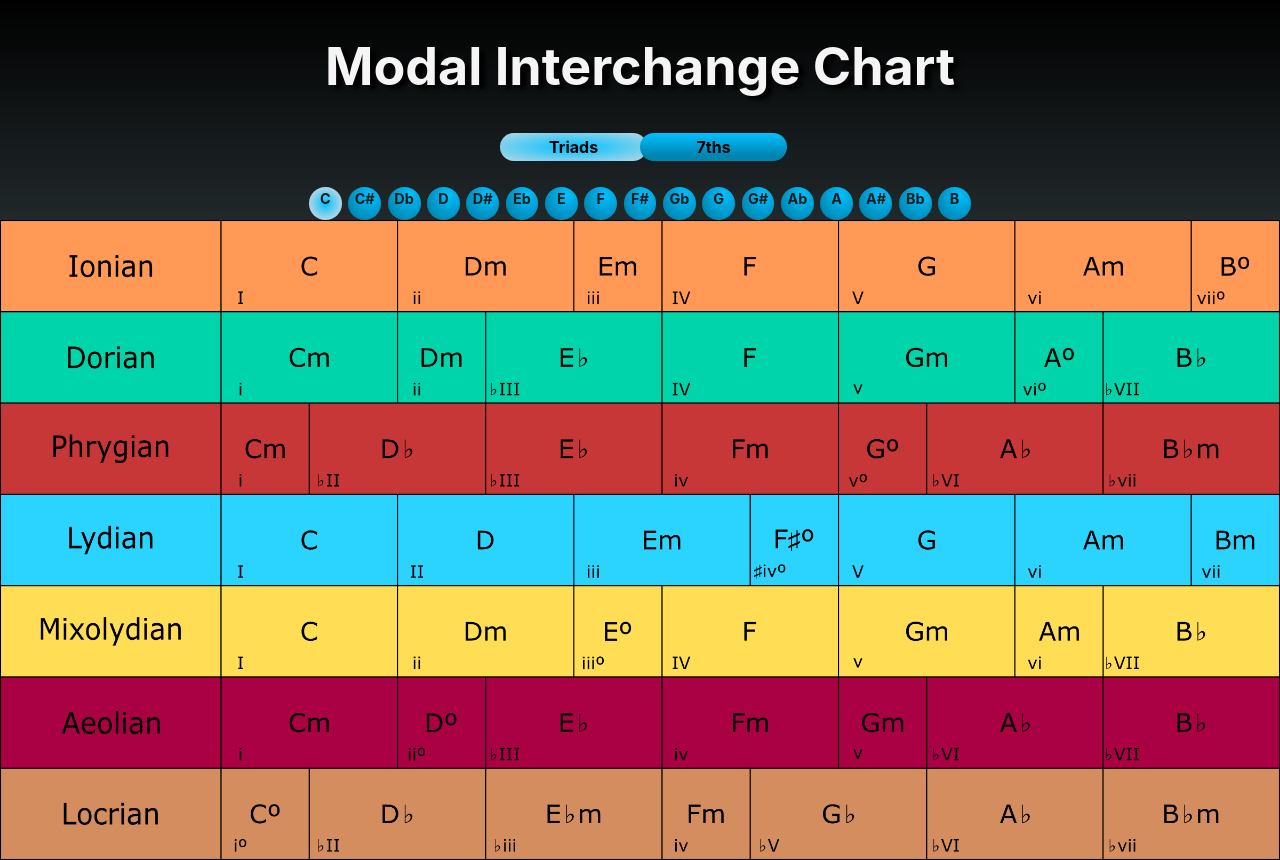
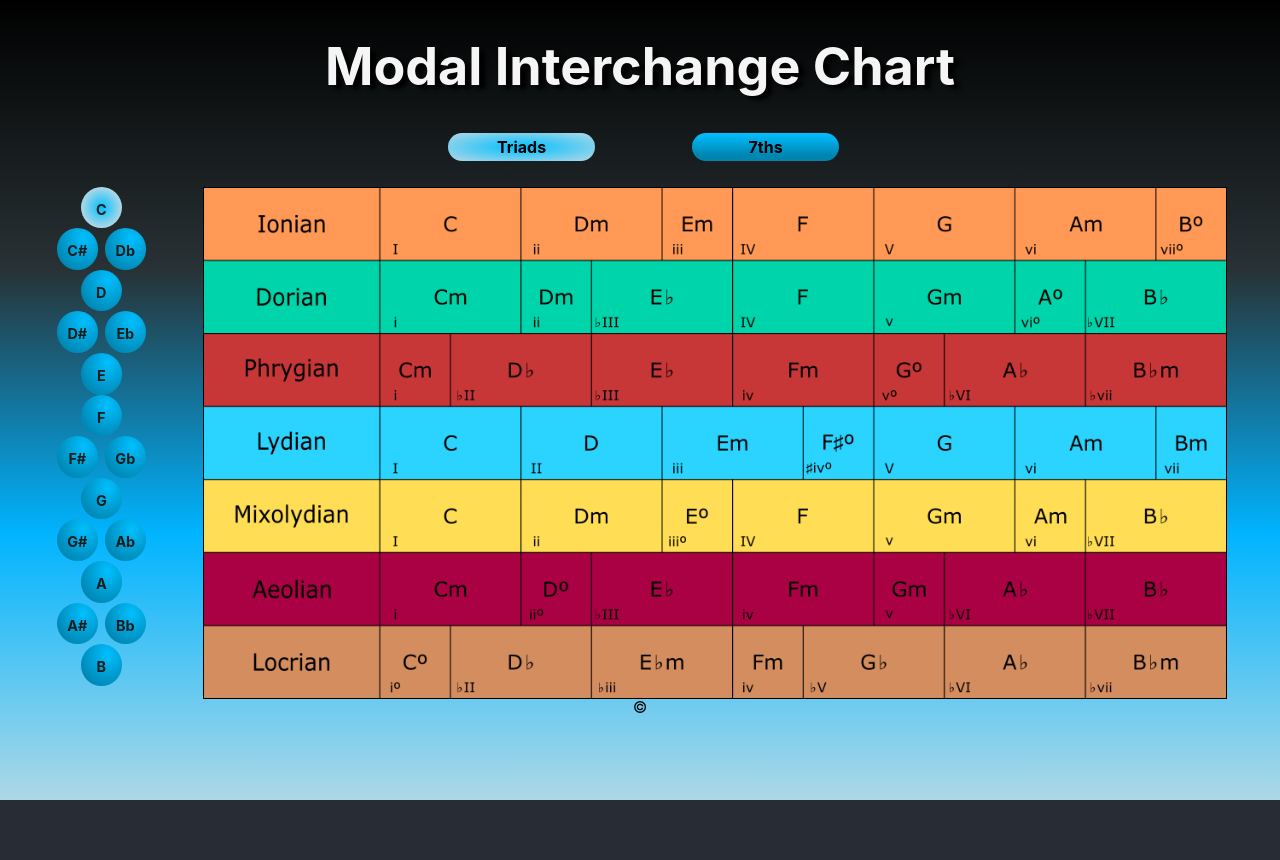
Before and after one commit to Tycholiz/modal-interchange-chart, a React (Create React App) app: page / in a window 1280 px wide. After the commit the page ends 800 px from the top, so only its background shows below. Built offline with nearby package versions, Linux system fonts and the light colour scheme.

Commit message:
text centered within key containers

```diff
--- a/src/styles/App.css
+++ b/src/styles/App.css
@@ -24,6 +24,13 @@ body {
   width: 100%;
   padding-top: 3vh;
 }
+@media (min-width: 950px) {
+  .mainContent {
+    flex-direction: row;
+    justify-content: space-evenly;
+  }
+}
+
 .selection {
   cursor: pointer;
   font-weight: bold;
--- a/src/styles/Chart.css
+++ b/src/styles/Chart.css
@@ -6,6 +6,12 @@
 	background-color: pink;
 	align-self: flex-start;
 }
+@media (min-width: 950px) {
+	.chartWrapper {
+		width: 80vw;
+	}
+}
+
 
 .overlayImage {
 	position: absolute;
--- a/src/styles/Key.css
+++ b/src/styles/Key.css
@@ -8,12 +8,33 @@ label.keyLabel {
 	background-image: radial-gradient(at 65% 25%, #00c0ff 0%, #0085b1 80%);
 	display: inline-block;
 	cursor: pointer;
-	/* line-height: 30px; */
 	line-height: 1.7;
 	color: #1d1d1d;
 	height: calc(1.4em + 1vw);
 	width: calc(1.4em + 1vw);
 }
+@media (min-width: 400px) {
+	label.keyLabel {
+		height: calc(1.7em + 1vw);
+		width: calc(1.7em + 1vw);
+	}
+}
+
+@media (min-width: 500px) {
+	label.keyLabel {
+		height: calc(2em + 1vw);
+		width: calc(2em + 1vw);
+		line-height: 2.4;
+	}
+}
+@media (min-width: 950px) {
+	label.keyLabel {
+		height: calc(2em + 1vw);
+		width: calc(2em + 1vw);
+		line-height: 3.2;
+	}
+}
+
 input:checked + label.keyLabel {
 	background-image: radial-gradient(#00c0ff 0%, #e5dede 92%);
 }
--- a/src/styles/KeyContainer.css
+++ b/src/styles/KeyContainer.css
@@ -4,6 +4,12 @@
 	flex-direction: row;
 	align-items: center;
 	justify-content: center;
+	margin-bottom: 0.7em;
+}
+@media (min-width: 950px) {
+	.keyContainerWrapper {
+		flex-direction: column;
+	}
 }
 .sharpFlatContainer {
 	display: flex;
--- a/src/styles/NotationContainer.css
+++ b/src/styles/NotationContainer.css
@@ -5,3 +5,9 @@
 	margin-left: 1em;
 	margin-right: 1em;
 }
+
+@media (min-width: 950px) {
+	.notationContainerWrapper {
+		width: 30vw;
+	}
+}
```
